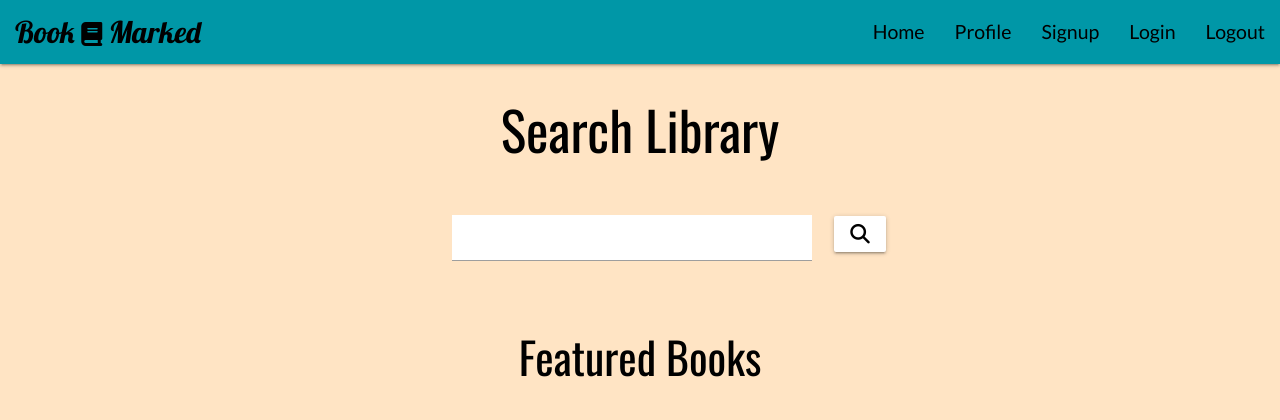
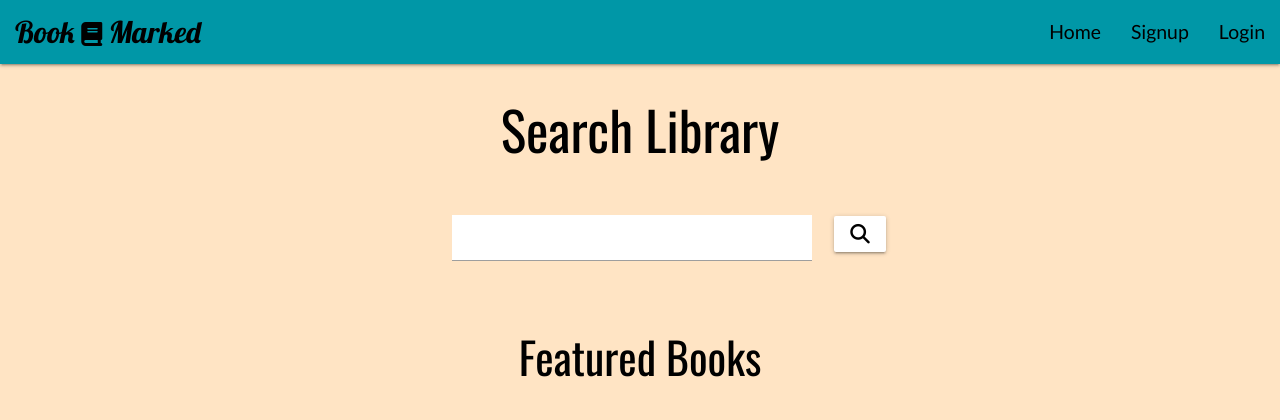
Before and after one commit to Code-Institute-Submissions/LiamGaff-Book-Marked_AugResub, a Flask app: page / in a window 1280 px wide. Shown: the top 420 px of the page. Run offline with Flask 2, Linux system fonts and the light colour scheme; grey boxes marked "Sample" are stand-in pictures; a database or web service that is not in the repository returns one stand-in record (values such as "Sample title"); some libraries are stand-ins or nearby versions.

```diff
--- a/app.py
+++ b/app.py
@@ -107,14 +107,21 @@ def profile():
 @app.route("/update_profile/", methods=["GET", "POST"])
 def update_profile():
     if request.method == "POST":
-        update_user = {
-            "image": request.form.get("image"),
-            "bio": request.form.get("bio-update")
-        }
-        mongo.db.user.update_one(update_user)
-        flash("Profile updated")
-        return redirect(url_for("profile"))
-    return render_template('update_profile.html')
+        user = mongo.db.users.find_one(
+            {"email": session["email"]})
+        if session['email']:
+            mongo.db.users.update_one(
+                        {'email': session['email']},
+                        {'$set':
+                            {
+                                'image': request.form.get("image"),
+                                'bio': request.form.get('bio-update')
+                            }
+                        }
+                    )
+            flash("Profile updated")
+            return redirect(url_for("profile"))
+    return render_template('update_profile.html', user=user)
 
 
 # Creating and adding a new user to DB
@@ -173,6 +180,14 @@ def log_in():
     return render_template("login.html")
 
 
+@app.route("/logout")
+def log_out():
+    # remove user from session cookie
+    flash("See you soon!")
+    session.pop("email")
+    return redirect(url_for("log_in"))
+
+
 if __name__ == "__main__":
     app.run(host=os.environ.get("IP"),
             port=int(os.environ.get("PORT")),
--- a/templates/base.html
+++ b/templates/base.html
@@ -18,10 +18,13 @@
             <a href="#" data-target="mobile-demo" class="sidenav-trigger right"><i class="fas fa-bars"></i></a>
             <ul class="right hide-on-med-and-down">
                 <li><a href="{{url_for('home')}}">Home</a></li>
-                <li><a href="{{url_for('profile')}}">Profile</a></li>
-                <li><a href="{{url_for('sign_up')}}">Signup</a></li>
-                <li><a href="{{url_for('log_in')}}">Login</a></li>
-                <li><a href="">Logout</a></li>
+                {% if session.email %}
+                    <li><a href="{{url_for('profile')}}">Profile</a></li>
+                    <li><a href="{{url_for('log_out')}}">Logout</a></li>
+                {% else %}
+                    <li><a href="{{url_for('sign_up')}}">Signup</a></li>
+                    <li><a href="{{url_for('log_in')}}">Login</a></li>
+                {% endif %}
             </ul>
             </div>
         </nav>
--- a/templates/update_profile.html
+++ b/templates/update_profile.html
@@ -11,7 +11,7 @@
                     <i class="fas fa-portrait  cyan-text darken-2">
                     <label for="image" class="form-text">Choos a profile image:</label></i>
                     <br>
-                    <input id="image" name="name" type="file" class="validate" accept="image/*" required>
+                    <input id="image" name="name" type="file" class="validate" accept="image/*">
                 </div>
             </div>
             <!-- bio -->
@@ -20,7 +20,7 @@
                     <i class="fas fa-edit cyan-text darken-2">
                     <label for="bio-update" class="form-text">Bio:</label></i>
                      <br>
-                    <textarea id="bio-update" name="bio-update" rows="4" class="validate update-form" maxlength="100"></textarea>
+                    <textarea id="bio-update" name="bio-update" rows="4" class="validate update-form" maxlength="100">{{ user.bio }}</textarea>
                 </div>
             </div>
             <!-- register -->
```
Also changed, not shown: README.md.
